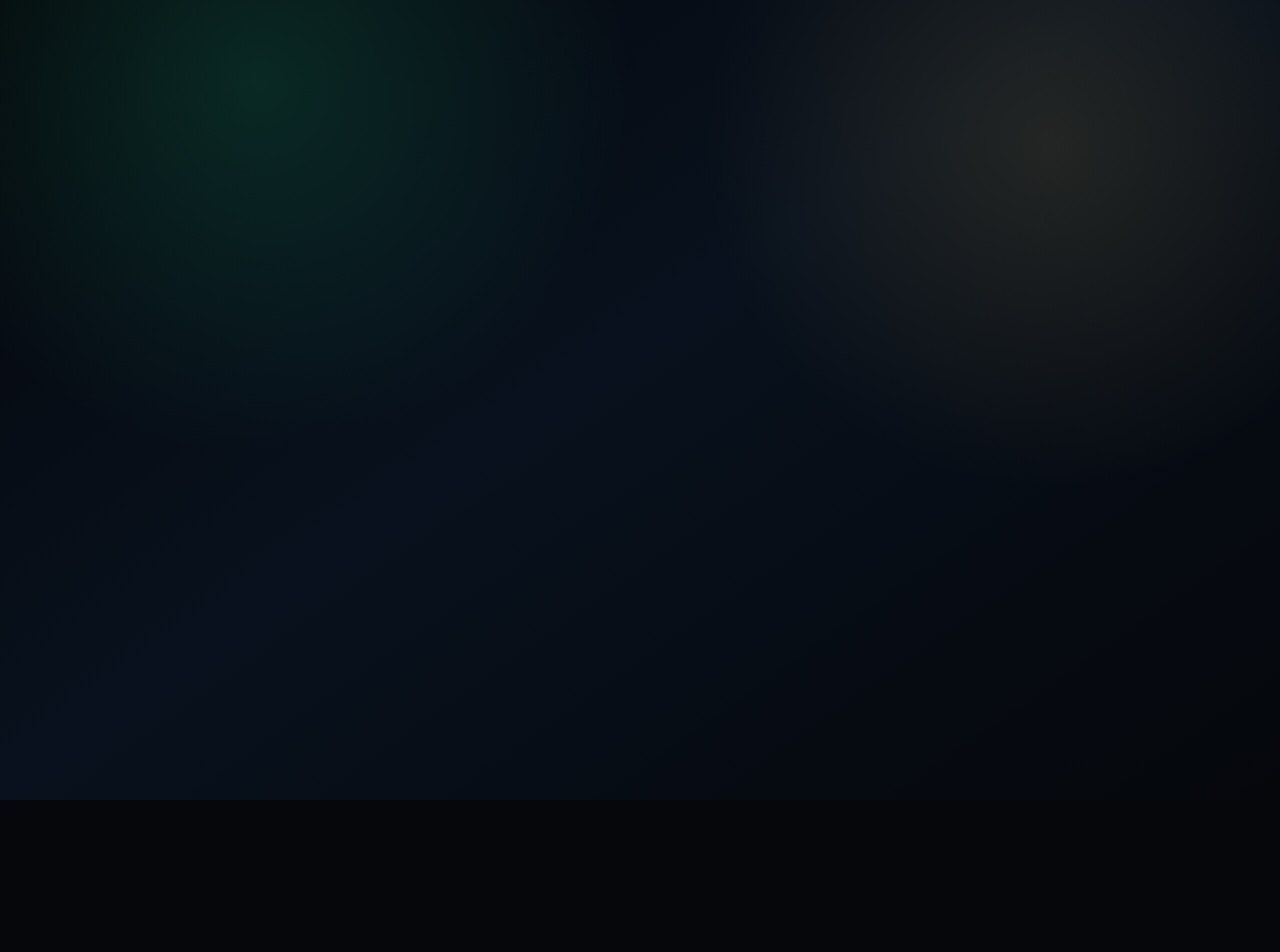
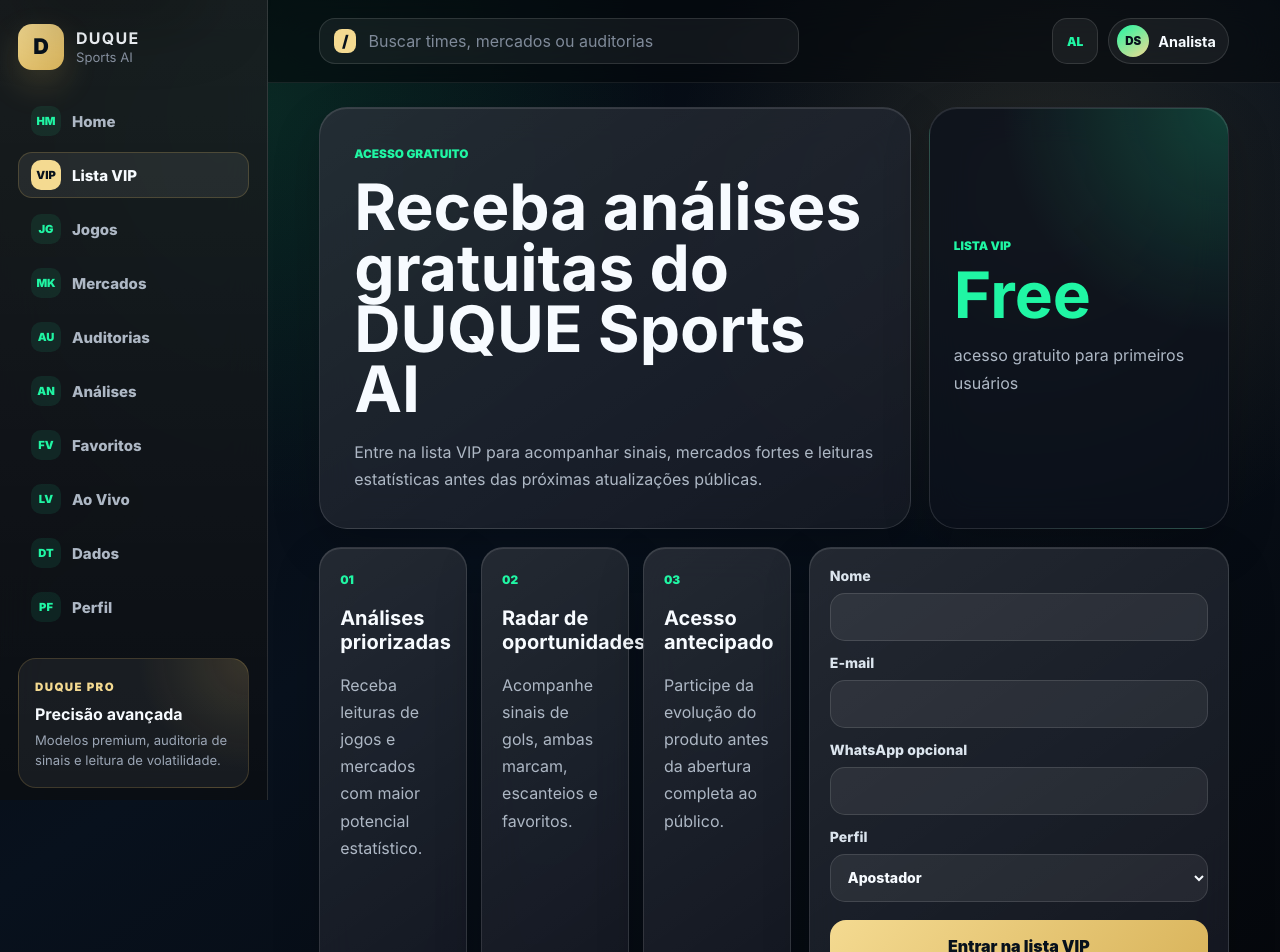
Before and after one commit to duqueroleta/DuqueSports-Codex, a React (Vite) app: page /lista-vip in a window 1280 px wide. Before the commit this address had no page. Shown: the top 952 px of the page. Before the commit the page ends 800 px from the top, so only its background shows below. Built offline with nearby package versions, Linux system fonts and the light colour scheme.

Commit message:
Add VIP lead capture page

```diff
--- a/index.html
+++ b/index.html
@@ -5,13 +5,13 @@
     <meta name="viewport" content="width=device-width, initial-scale=1.0" />
     <meta
       name="description"
-      content="DUQUE Sports AI é uma plataforma premium de análise estatística de futebol com inteligência artificial, auditoria de sinais e radar de mercados."
+      content="DUQUE Sports AI é uma plataforma gratuita de análise estatística de futebol com inteligência artificial, auditoria de sinais e radar de mercados."
     />
     <meta name="theme-color" content="#05070b" />
     <meta property="og:title" content="DUQUE Sports AI" />
     <meta
       property="og:description"
-      content="Análise estatística premium de futebol com inteligência artificial, auditoria de sinais e radar de mercados."
+      content="Análise estatística gratuita de futebol com inteligência artificial, auditoria de sinais e radar de mercados."
     />
     <meta property="og:type" content="website" />
     <meta property="og:url" content="https://duque-sports-codex.vercel.app/" />
@@ -19,7 +19,7 @@
     <meta name="twitter:title" content="DUQUE Sports AI" />
     <meta
       name="twitter:description"
-      content="Análise estatística premium de futebol com inteligência artificial, auditoria de sinais e radar de mercados."
+      content="Análise estatística gratuita de futebol com inteligência artificial, auditoria de sinais e radar de mercados."
     />
     <link rel="icon" type="image/svg+xml" href="/favicon.svg" />
     <link rel="manifest" href="/site.webmanifest" />
--- a/src/App.jsx
+++ b/src/App.jsx
@@ -5,6 +5,7 @@ import AuditsPage from './pages/AuditsPage.jsx';
 import DataPage from './pages/DataPage.jsx';
 import FavoritesPage from './pages/FavoritesPage.jsx';
 import HomePage from './pages/HomePage.jsx';
+import LeadCapturePage from './pages/LeadCapturePage.jsx';
 import LivePage from './pages/LivePage.jsx';
 import MarketDetailPage from './pages/MarketDetailPage.jsx';
 import MarketsPage from './pages/MarketsPage.jsx';
@@ -17,6 +18,7 @@ function App() {
     <Routes>
       <Route element={<AppLayout />}>
         <Route path="/" element={<HomePage />} />
+        <Route path="/lista-vip" element={<LeadCapturePage />} />
         <Route path="/jogos" element={<MatchesPage />} />
         <Route path="/jogos/:matchId" element={<MatchDetailPage />} />
         <Route path="/mercados" element={<MarketsPage />} />
--- a/src/components/hero/HeroButtons.jsx
+++ b/src/components/hero/HeroButtons.jsx
@@ -1,14 +1,15 @@
+import { Link } from 'react-router-dom';
 import '../../styles/hero-buttons.css';
 
 function HeroButtons() {
   return (
     <div className="hero-actions">
-      <button className="hero-button hero-button-primary" type="button">
-        Ver análise completa
-      </button>
-      <button className="hero-button hero-button-secondary" type="button">
-        Favoritar jogo
-      </button>
+      <Link className="hero-button hero-button-primary" to="/lista-vip">
+        Entrar na lista VIP
+      </Link>
+      <Link className="hero-button hero-button-secondary" to="/jogos">
+        Ver análises gratuitas
+      </Link>
     </div>
   );
 }
--- a/src/components/sidebar/Sidebar.jsx
+++ b/src/components/sidebar/Sidebar.jsx
@@ -3,6 +3,7 @@ import '../../styles/sidebar.css';
 
 const navItems = [
   { label: 'Home', path: '/', code: 'HM' },
+  { label: 'Lista VIP', path: '/lista-vip', code: 'VIP' },
   { label: 'Jogos', path: '/jogos', code: 'JG' },
   { label: 'Mercados', path: '/mercados', code: 'MK' },
   { label: 'Auditorias', path: '/auditorias', code: 'AU' },
--- /dev/null
+++ b/src/pages/LeadCapturePage.jsx
@@ -0,0 +1,115 @@
+import { useState } from 'react';
+import { useToast } from '../context/ToastContext.jsx';
+import '../styles/page-lead-capture.css';
+
+const profileOptions = ['Apostador', 'Trader esportivo', 'Analista', 'Curioso'];
+const LEADS_STORAGE_KEY = 'duque.leads';
+
+function LeadCapturePage() {
+  const [formData, setFormData] = useState({
+    name: '',
+    email: '',
+    whatsapp: '',
+    profile: profileOptions[0],
+  });
+  const [submitted, setSubmitted] = useState(false);
+  const { showToast } = useToast();
+
+  function updateField(event) {
+    const { name, value } = event.target;
+    setFormData((currentData) => ({ ...currentData, [name]: value }));
+  }
+
+  function saveLead(event) {
+    event.preventDefault();
+
+    const storedLeads = JSON.parse(window.localStorage.getItem(LEADS_STORAGE_KEY) || '[]');
+    const lead = {
+      ...formData,
+      createdAt: new Date().toISOString(),
+    };
+
+    window.localStorage.setItem(LEADS_STORAGE_KEY, JSON.stringify([...storedLeads, lead]));
+    setSubmitted(true);
+    showToast('Você entrou na lista VIP.');
+  }
+
+  return (
+    <main className="lead-page">
+      <section className="lead-hero" aria-labelledby="lead-title">
+        <div>
+          <span>Acesso gratuito</span>
+          <h1 id="lead-title">Receba análises gratuitas do DUQUE Sports AI</h1>
+          <p>
+            Entre na lista VIP para acompanhar sinais, mercados fortes e leituras estatísticas
+            antes das próximas atualizações públicas.
+          </p>
+        </div>
+
+        <aside className="lead-summary">
+          <span>Lista VIP</span>
+          <strong>Free</strong>
+          <p>acesso gratuito para primeiros usuários</p>
+        </aside>
+      </section>
+
+      <section className="lead-content">
+        <div className="lead-benefits">
+          <article>
+            <span>01</span>
+            <strong>Análises priorizadas</strong>
+            <p>Receba leituras de jogos e mercados com maior potencial estatístico.</p>
+          </article>
+          <article>
+            <span>02</span>
+            <strong>Radar de oportunidades</strong>
+            <p>Acompanhe sinais de gols, ambas marcam, escanteios e favoritos.</p>
+          </article>
+          <article>
+            <span>03</span>
+            <strong>Acesso antecipado</strong>
+            <p>Participe da evolução do produto antes da abertura completa ao público.</p>
+          </article>
+        </div>
+
+        <form className="lead-form" onSubmit={saveLead}>
+          {submitted ? (
+            <div className="lead-success">
+              <span>Cadastro confirmado</span>
+              <strong>Você está na lista VIP.</strong>
+              <p>Em breve você receberá novidades e análises gratuitas do DUQUE Sports AI.</p>
+            </div>
+          ) : (
+            <>
+              <label>
+                Nome
+                <input name="name" onChange={updateField} required type="text" value={formData.name} />
+              </label>
+              <label>
+                E-mail
+                <input name="email" onChange={updateField} required type="email" value={formData.email} />
+              </label>
+              <label>
+                WhatsApp opcional
+                <input name="whatsapp" onChange={updateField} type="tel" value={formData.whatsapp} />
+              </label>
+              <label>
+                Perfil
+                <select name="profile" onChange={updateField} value={formData.profile}>
+                  {profileOptions.map((profile) => (
+                    <option key={profile} value={profile}>
+                      {profile}
+                    </option>
+                  ))}
+                </select>
+              </label>
+              <button type="submit">Entrar na lista VIP</button>
+            </>
+          )}
+        </form>
+      </section>
+    </main>
+  );
+}
+
+export default LeadCapturePage;
--- a/src/styles/hero-buttons.css
+++ b/src/styles/hero-buttons.css
@@ -6,12 +6,16 @@
 }
 
 .hero-button {
+  display: inline-flex;
+  align-items: center;
+  justify-content: center;
   min-height: 50px;
   padding: 0 20px;
   border: 0;
   border-radius: 16px;
   cursor: pointer;
   font-weight: 850;
+  text-decoration: none;
   transition:
     transform 180ms ease,
     box-shadow 180ms ease,
--- /dev/null
+++ b/src/styles/page-lead-capture.css
@@ -0,0 +1,169 @@
+.lead-page {
+  min-height: 100vh;
+  padding: 24px clamp(18px, 4vw, 52px) 46px;
+}
+
+.lead-hero {
+  display: grid;
+  grid-template-columns: minmax(0, 1fr) 300px;
+  gap: 18px;
+  align-items: stretch;
+  width: min(1240px, 100%);
+  margin: 0 auto;
+}
+
+.lead-hero > div,
+.lead-summary,
+.lead-form,
+.lead-benefits article {
+  border: 1px solid var(--color-line);
+  border-radius: var(--radius-xl);
+  background:
+    linear-gradient(145deg, rgba(255, 255, 255, 0.1), rgba(255, 255, 255, 0.035)),
+    rgba(12, 18, 28, 0.76);
+  box-shadow:
+    inset 0 1px 0 rgba(255, 255, 255, 0.11),
+    0 18px 48px rgba(0, 0, 0, 0.2);
+  backdrop-filter: blur(18px);
+}
+
+.lead-hero > div {
+  padding: clamp(22px, 4vw, 34px);
+}
+
+.lead-hero span,
+.lead-summary span,
+.lead-benefits span,
+.lead-success span {
+  color: var(--color-neon);
+  font-size: 0.74rem;
+  font-weight: 950;
+  text-transform: uppercase;
+}
+
+.lead-hero h1 {
+  max-width: 850px;
+  margin: 16px 0 0;
+  font-size: clamp(2.4rem, 5vw, 4.8rem);
+  line-height: 0.95;
+}
+
+.lead-hero p,
+.lead-summary p,
+.lead-benefits p,
+.lead-success p {
+  max-width: 650px;
+  margin: 18px 0 0;
+  color: #aeb8c5;
+  line-height: 1.7;
+}
+
+.lead-summary {
+  display: grid;
+  align-content: center;
+  padding: 24px;
+  background:
+    radial-gradient(circle at top right, rgba(32, 246, 164, 0.2), transparent 44%),
+    rgba(12, 18, 28, 0.76);
+}
+
+.lead-summary strong {
+  margin-top: 14px;
+  color: var(--color-neon);
+  font-size: 4rem;
+  line-height: 0.9;
+}
+
+.lead-content {
+  display: grid;
+  grid-template-columns: minmax(0, 1fr) 420px;
+  gap: 18px;
+  width: min(1240px, 100%);
+  margin: 18px auto 0;
+}
+
+.lead-benefits {
+  display: grid;
+  grid-template-columns: repeat(3, minmax(0, 1fr));
+  gap: 14px;
+}
+
+.lead-benefits article,
+.lead-form {
+  padding: 20px;
+  border-radius: var(--radius-lg);
+}
+
+.lead-benefits strong {
+  display: block;
+  margin-top: 18px;
+  color: var(--color-white);
+  font-size: 1.25rem;
+}
+
+.lead-form {
+  display: grid;
+  gap: 14px;
+}
+
+.lead-form label {
+  display: grid;
+  gap: 8px;
+  color: #dce5ee;
+  font-size: 0.88rem;
+  font-weight: 850;
+}
+
+.lead-form input,
+.lead-form select {
+  min-height: 48px;
+  width: 100%;
+  border: 1px solid var(--color-line);
+  border-radius: 15px;
+  color: var(--color-white);
+  background: rgba(255, 255, 255, 0.065);
+  font: inherit;
+  padding: 0 13px;
+}
+
+.lead-form select {
+  color-scheme: dark;
+}
+
+.lead-form button {
+  min-height: 52px;
+  margin-top: 4px;
+  border: 0;
+  border-radius: 16px;
+  color: #07111c;
+  background: linear-gradient(135deg, var(--color-gold-soft), var(--color-gold));
+  cursor: pointer;
+  font-weight: 950;
+}
+
+.lead-success {
+  align-self: center;
+}
+
+.lead-success strong {
+  display: block;
+  margin-top: 12px;
+  font-size: 1.7rem;
+}
+
+@media (max-width: 1080px) {
+  .lead-content,
+  .lead-hero {
+    grid-template-columns: 1fr;
+  }
+}
+
+@media (max-width: 760px) {
+  .lead-page {
+    padding: 12px 12px 104px;
+  }
+
+  .lead-benefits {
+    grid-template-columns: 1fr;
+  }
+}
```
Also changed, not shown: public/site.webmanifest, 1 other file (tests, documents, lock files or other folders).
